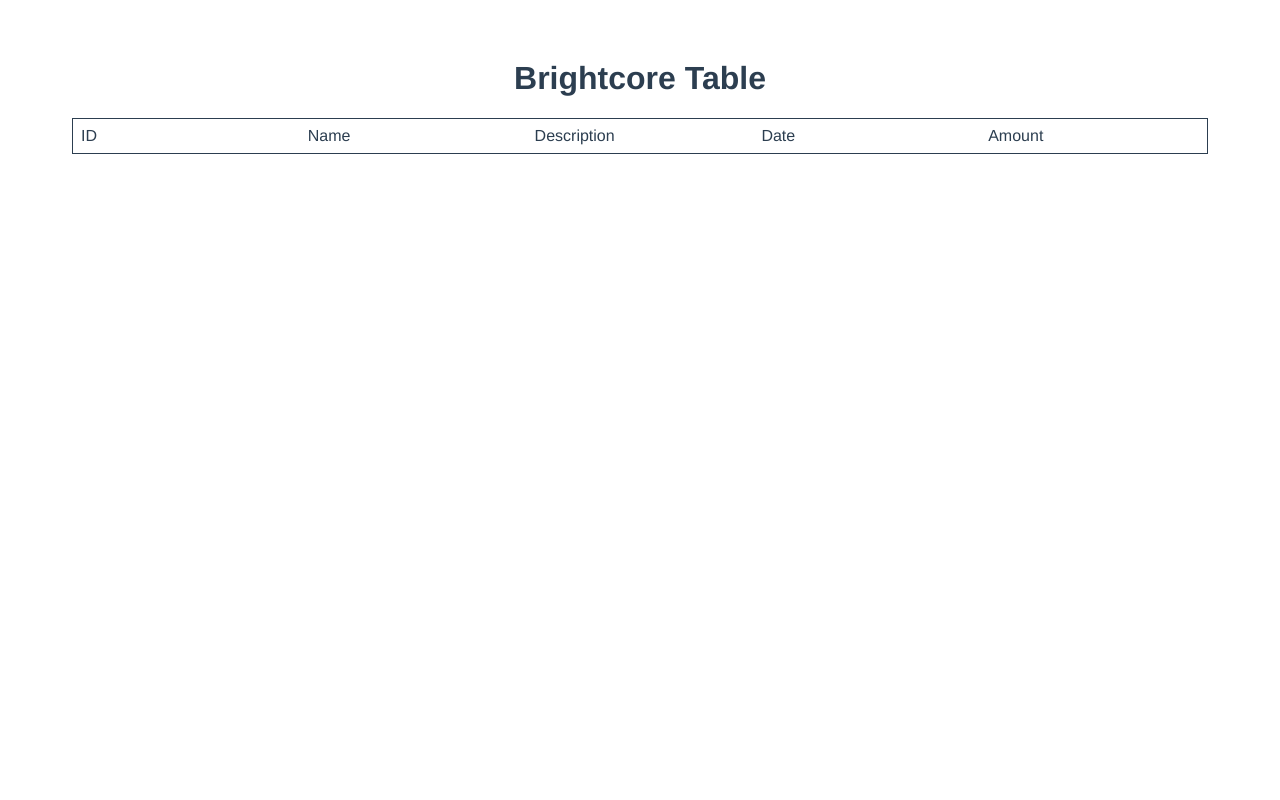
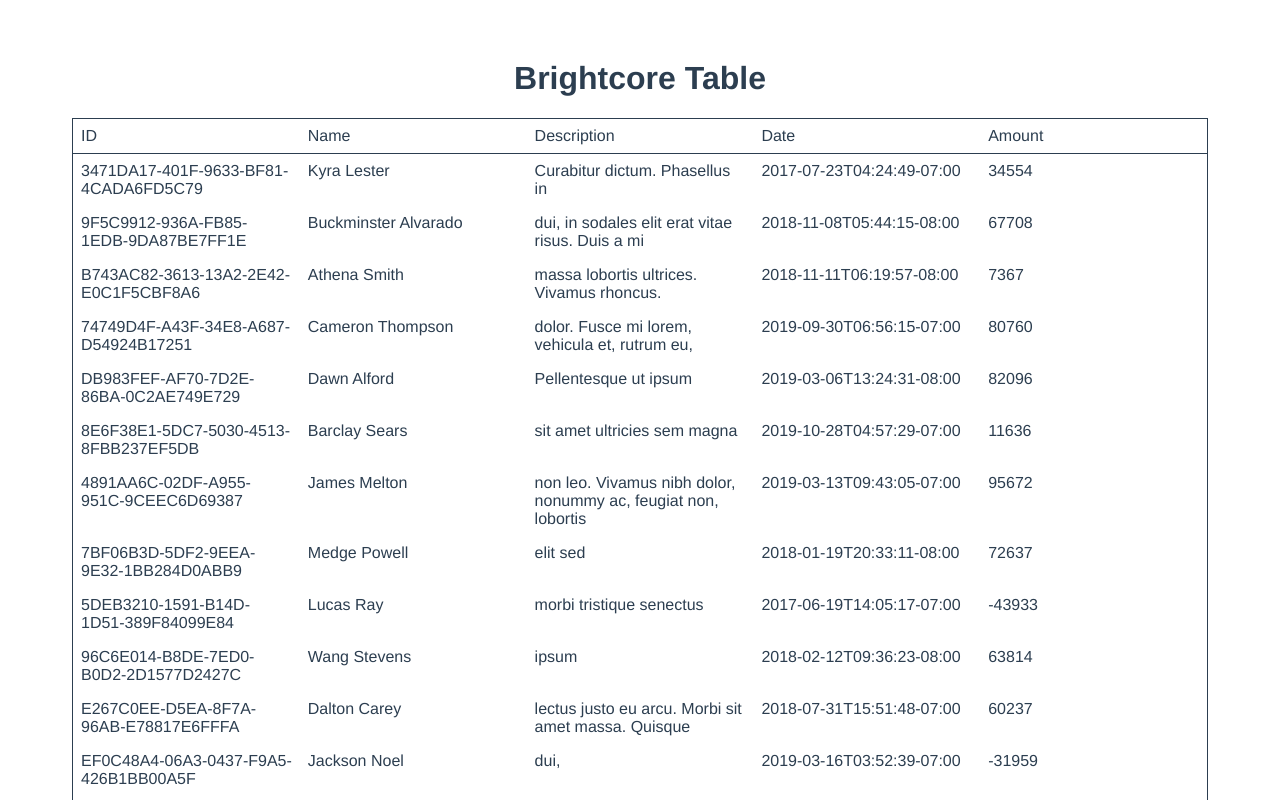
Before and after one commit to AndrewGardhouse/brightcore, a Vue app: page / in a window 1280 px wide. Shown: the top 800 px of the page. Built offline with nearby package versions, Linux system fonts and the light colour scheme.

Commit message:
Adds TableRow to Table

```diff
--- a/src/components/Table.vue
+++ b/src/components/Table.vue
@@ -1,16 +1,25 @@
 <template>
   <div class="table-wrapper">
     <TableHeader />
+    <TableRow v-for="row in tableData"
+              :key="row['ID']"
+              :id="row['ID']"
+              :name="row['Name']"
+              :description="row['Description']"
+              :date="row['Date']"
+              :amount="row['Amount']" />
   </div>
 </template>
 
 <script>
 import TableHeader from './TableHeader.vue'
+import TableRow from './TableRow.vue'
 import { mapState } from 'vuex'
 
 export default {
   components: {
-    TableHeader
+    TableHeader,
+    TableRow
   },
   computed: {
     ...mapState([
--- a/src/components/TableHeader.vue
+++ b/src/components/TableHeader.vue
@@ -23,6 +23,7 @@ export default {
 <style lang="scss">
 .table-header {
   display: grid;
+  border-bottom: 1px solid #2c3e50;
   .header-column {
     display: flex;
     padding: 0.5rem;
--- /dev/null
+++ b/src/components/TableRow.vue
@@ -0,0 +1,46 @@
+<template>
+  <div class="table-row">
+    <div class="column">{{ id }}</div>
+    <div class="column">{{ name }}</div>
+    <div class="column">{{ description }}</div>
+    <div class="column">{{ date }}</div>
+    <div class="column">{{ amount }}</div>
+  </div>
+</template>
+
+<script>
+export default {
+  props: {
+    id: {
+      required: true,
+      type: String
+    },
+    name: {
+      required: true,
+      type: String
+    },
+    description: {
+      required: true,
+      type: String
+    },
+    date: {
+      required: true,
+      type: String
+    },
+    amount: {
+      required: true,
+      type: Number
+    }
+  }
+}
+</script>
+
+<style lang="scss">
+.table-row {
+  display: grid;
+  grid-template-columns: repeat(5, 1fr);
+  .column {
+    padding: 0.5rem;
+  }
+}
+</style>
```
